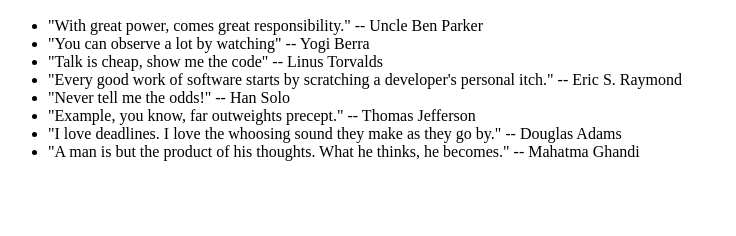
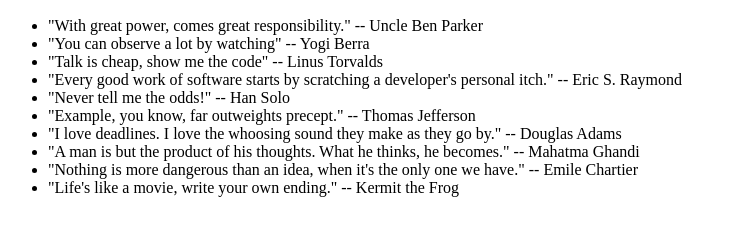
Before and after one commit to emores/0main_openSAP_repo, a plain HTML site: page index.html in a window 1280 px wide. Shown: the part 110-346 px from the top of the page, without its empty margins (0-736 px from the left). Drawn offline with Linux system fonts and the light colour scheme.

Commit message:
Added Kermit and Chartier quotes

```diff
--- a/index.html
+++ b/index.html
@@ -17,6 +17,8 @@
 			<li>"Example, you know, far outweights precept." -- Thomas Jefferson</li>
 			<li>"I love deadlines. I love the whoosing sound they make as they go by." -- Douglas Adams</li>
 			<li>"A man is but the product of his thoughts. What he thinks, he becomes." -- Mahatma Ghandi</li>
+			<li>"Nothing is more dangerous than an idea, when it's the only one we have." -- Emile Chartier</li>
+			<li>"Life's like a movie, write your own ending." -- Kermit the Frog</li>
 		</ul>
 	</body>
 </html>
--- a/styles.css
+++ b/styles.css
@@ -1,6 +1,5 @@
 h1 {
 	color: blue;
-	text-align: left;
 }
 
 h2 {
```
